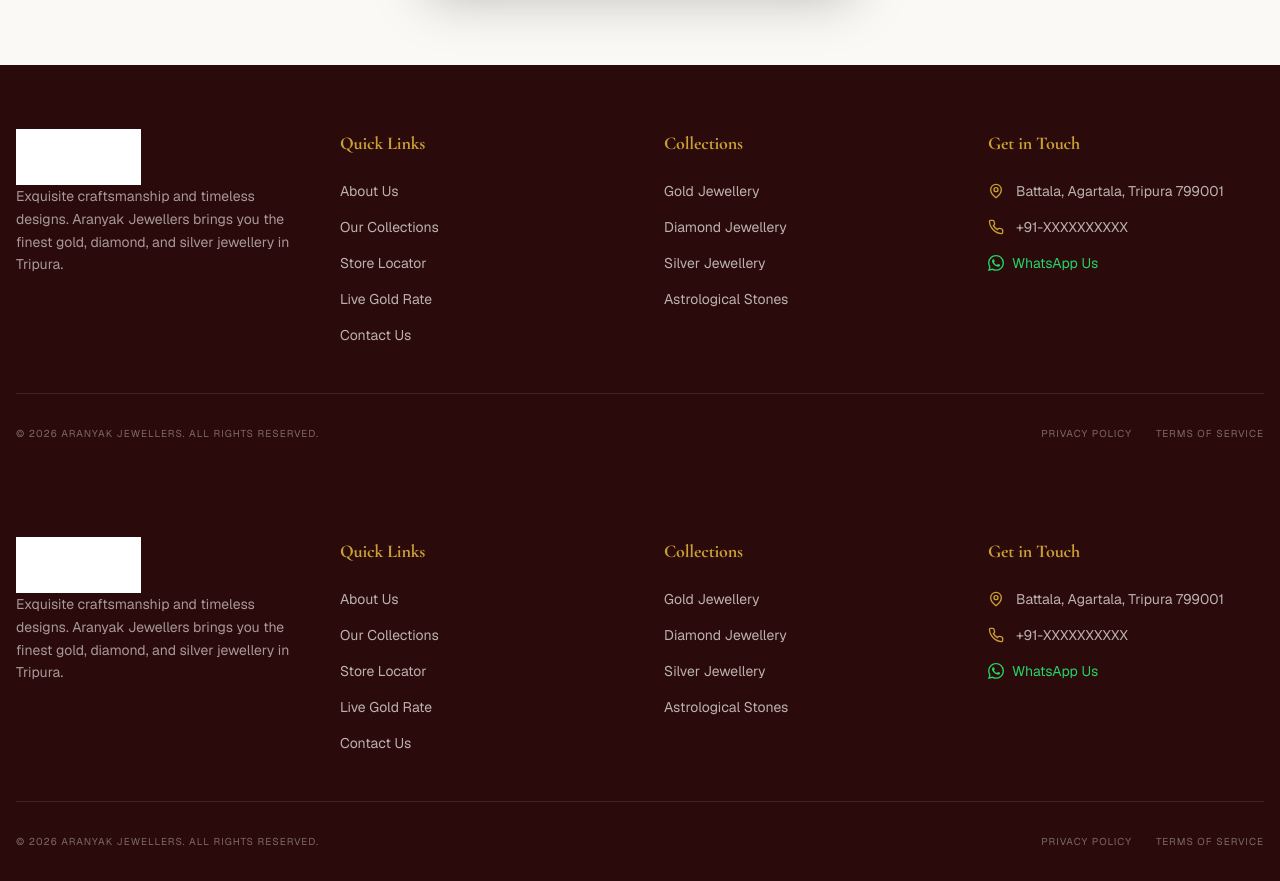
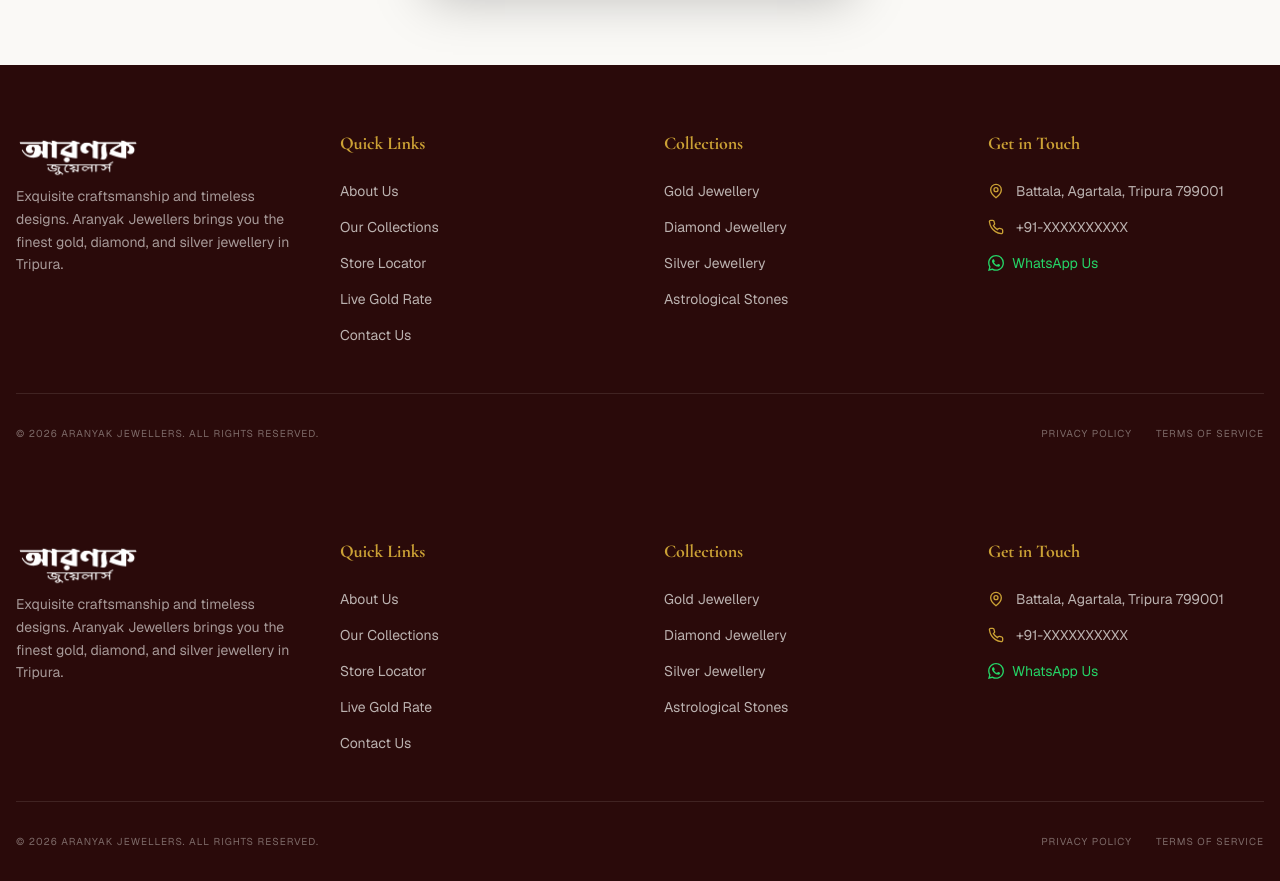
Before and after one commit to infosbdlifestyle-star/aranyakjewellers, a Next.js app in the folder frontend/: page /login in a window 1280 px wide. Shown: the part 860-1741 px from the top of the page. Built offline with nearby package versions, Linux system fonts and the light colour scheme; no server answers.

Commit message:
fix: create transparent PNG logo, remove white rectangle from footer

```diff
--- a/frontend/src/components/layout/Footer.tsx
+++ b/frontend/src/components/layout/Footer.tsx
@@ -12,7 +12,7 @@
           <div className="space-y-6">
             <Link href="/">
               <img
-                src="/logo.png"
+                src="/logo-transparent.png"
                 alt="Aranyak Jewellers"
                 className="h-14 w-auto brightness-0 invert"
               />
--- a/frontend/src/components/layout/Header.tsx
+++ b/frontend/src/components/layout/Header.tsx
@@ -54,9 +54,9 @@
         {/* Logo */}
         <Link href="/" className="absolute left-1/2 -translate-x-1/2 lg:relative lg:left-0 lg:translate-x-0">
           <img
-            src="/logo.png"
+            src="/logo-transparent.png"
             alt="Aranyak Jewellers"
-            className="h-12 lg:h-14 w-auto mix-blend-multiply"
+            className="h-12 lg:h-14 w-auto"
           />
         </Link>
 
```
Also changed, not shown: frontend/public/logo-transparent.png (added).
